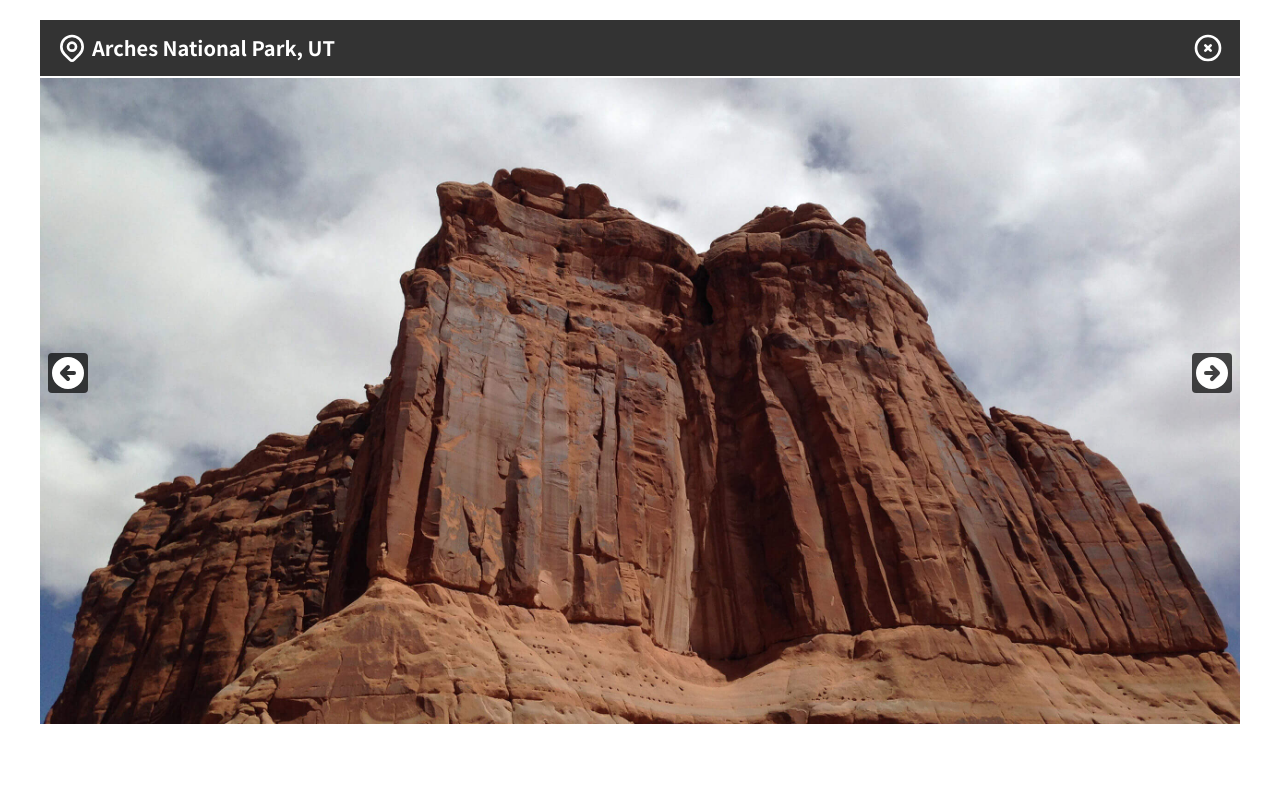
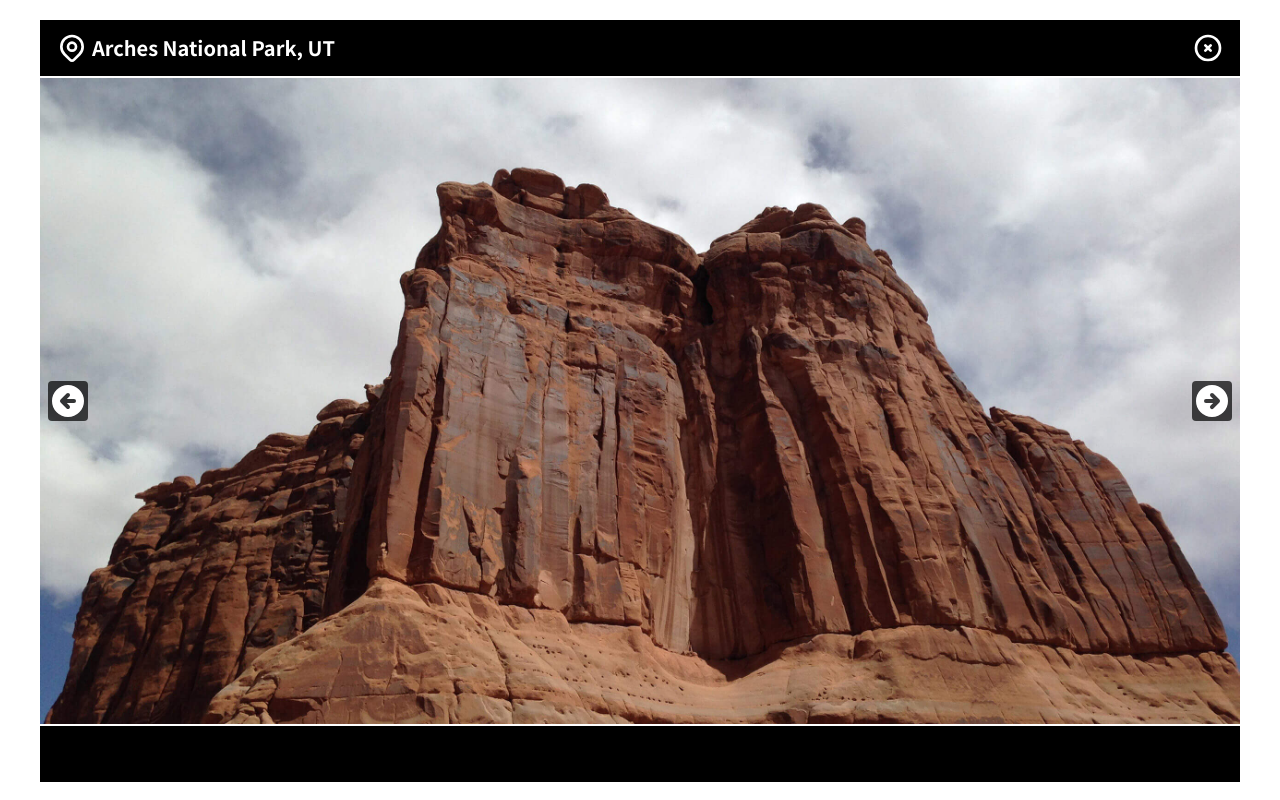
Before and after one commit to wgibbs/photo-gallery-app, a Nuxt app: page / in a window 1280 px wide. Both pictures are taken after a click on the button 237 px from the left and 322 px from the top of the page. Shown: the part 194-994 px from the top of the page. Built offline with nearby package versions, Linux system fonts and the light colour scheme.

Commit message:
class updates

```diff
--- a/components/GalleryPhotoExpanded.vue
+++ b/components/GalleryPhotoExpanded.vue
@@ -5,7 +5,7 @@
     v-show="loadingStatus"
   >
     <div
-      :class=""
+      class="gallery__photo-wrap bg-black pb-14"
       :key="index"
       v-for="(galleryItem, index) in galleryItems"
       v-bind:class="activeEl != index || activeEl == null ? 'hidden' : ''"
@@ -45,8 +45,7 @@
     data() {
       return {
         mainContainerClasses: 'gallery__photo-expanded container mx-auto relative',
-        photoWrapClasses: 'gallery__photo-wrap bg-black pb-14',
-        imgClasses: 'gallery__photo-img border-2 border-white border-r-0 border-l-0 w-full',
+        imgClasses: 'gallery__photo-img border-2 border-white border-r-0 border-l-0',
       }
     }
   }
```
